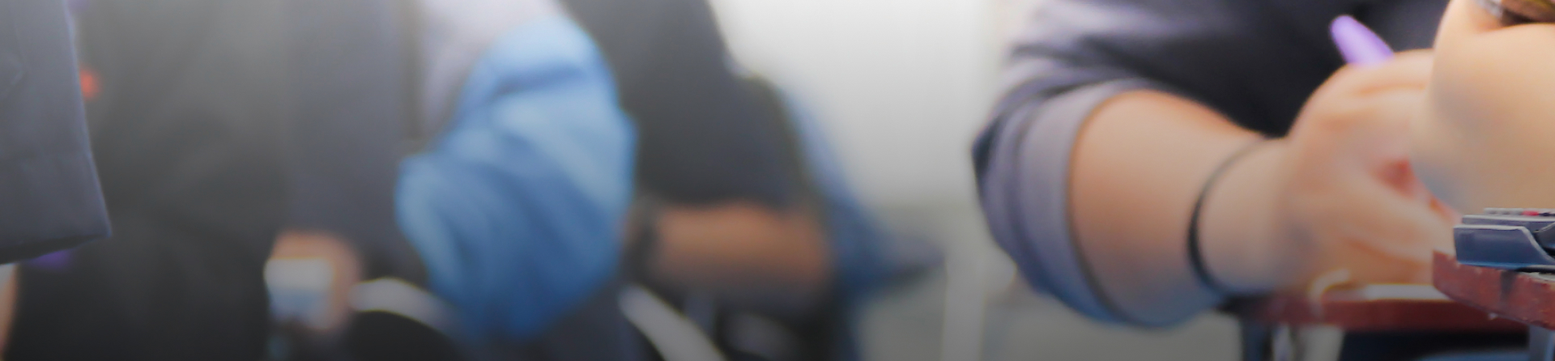
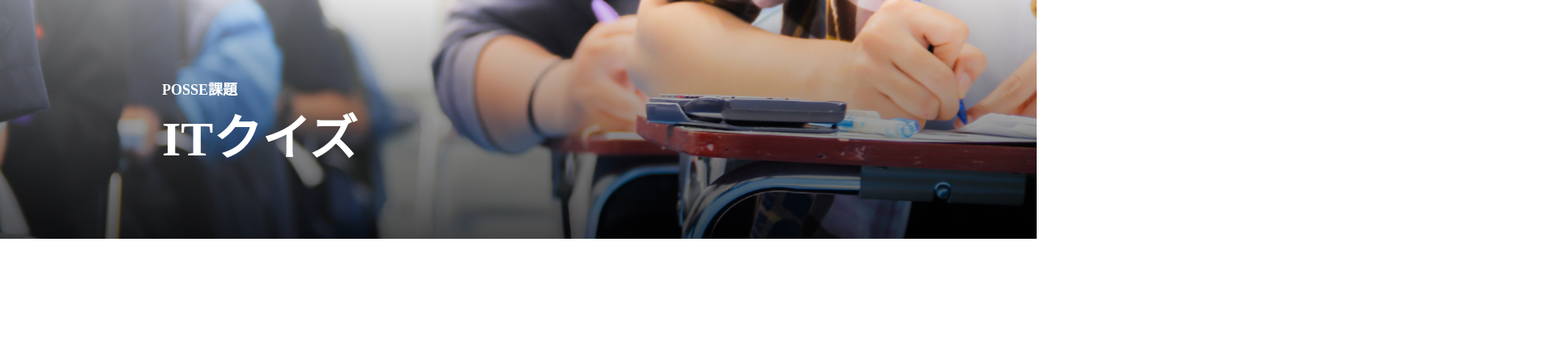
Before and after one commit to kohta9521/quiz-remake, a plain HTML site: page index.html in a window 1280 px wide. Shown: the part 105-551 px from the top of the page at 81% size, 1920 px wide, since content can reach past the window. Drawn offline with Linux system fonts and the light colour scheme.

Commit message:
hero.scss記述

```diff
--- a/SCSS/config/_hero.scss
+++ b/SCSS/config/_hero.scss
@@ -0,0 +1,31 @@
+.hero {
+    width: 100%;
+    height: 320px;
+    &__image {
+        width: 100%;
+        height: 320px;
+        &__item {
+            width: 100%;
+            height: 320px;
+        }
+    }
+    &__content {
+        position: relative;
+        width: 250px;
+        height: 130px;
+        top: -200px;
+        left: 200px;
+        &__subtitle {
+            font-weight: 700;
+            font-size: 18px;
+            line-height: 180%;
+            color: white;
+        }
+        &__title {
+            font-weight: 700;
+            font-size: 60px;
+            line-height: 150%;
+            color: white;
+        }
+    }
+}
```
Also changed, not shown: SCSS/style.css, 1 other file.
